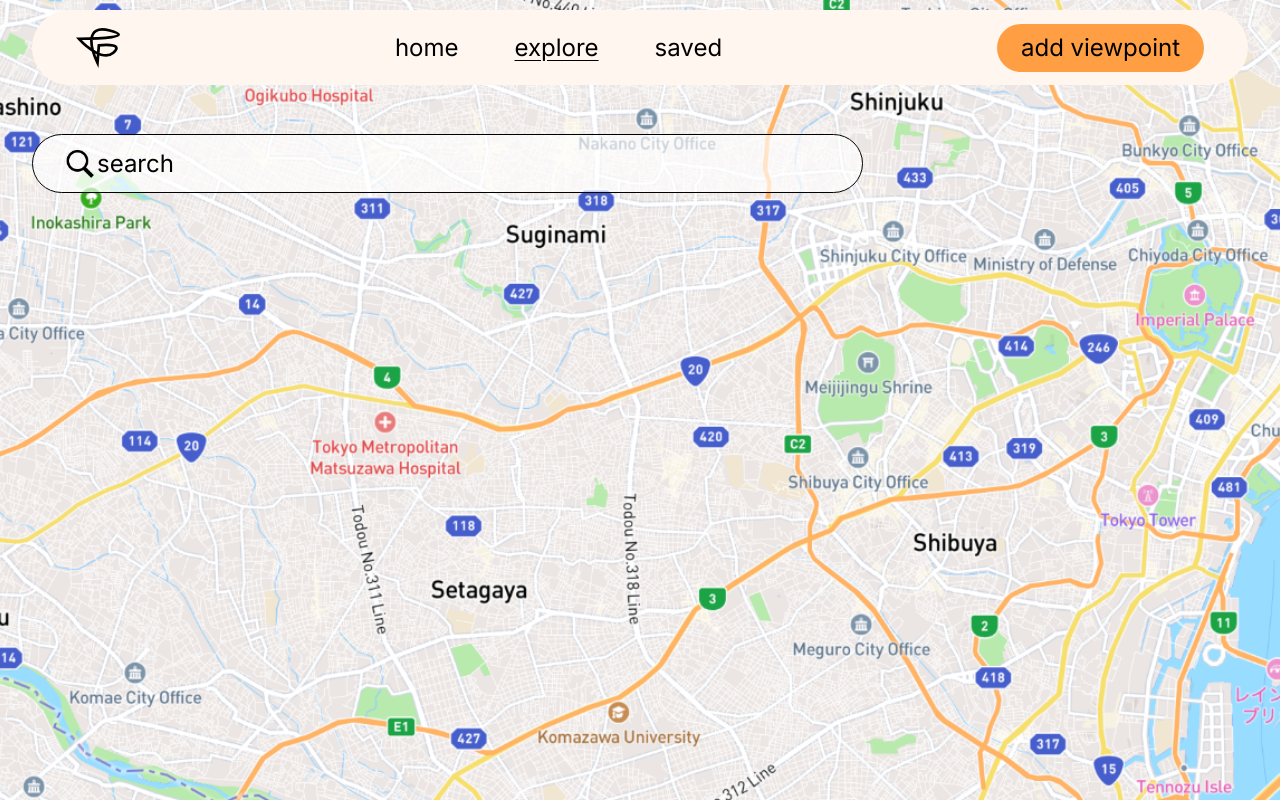
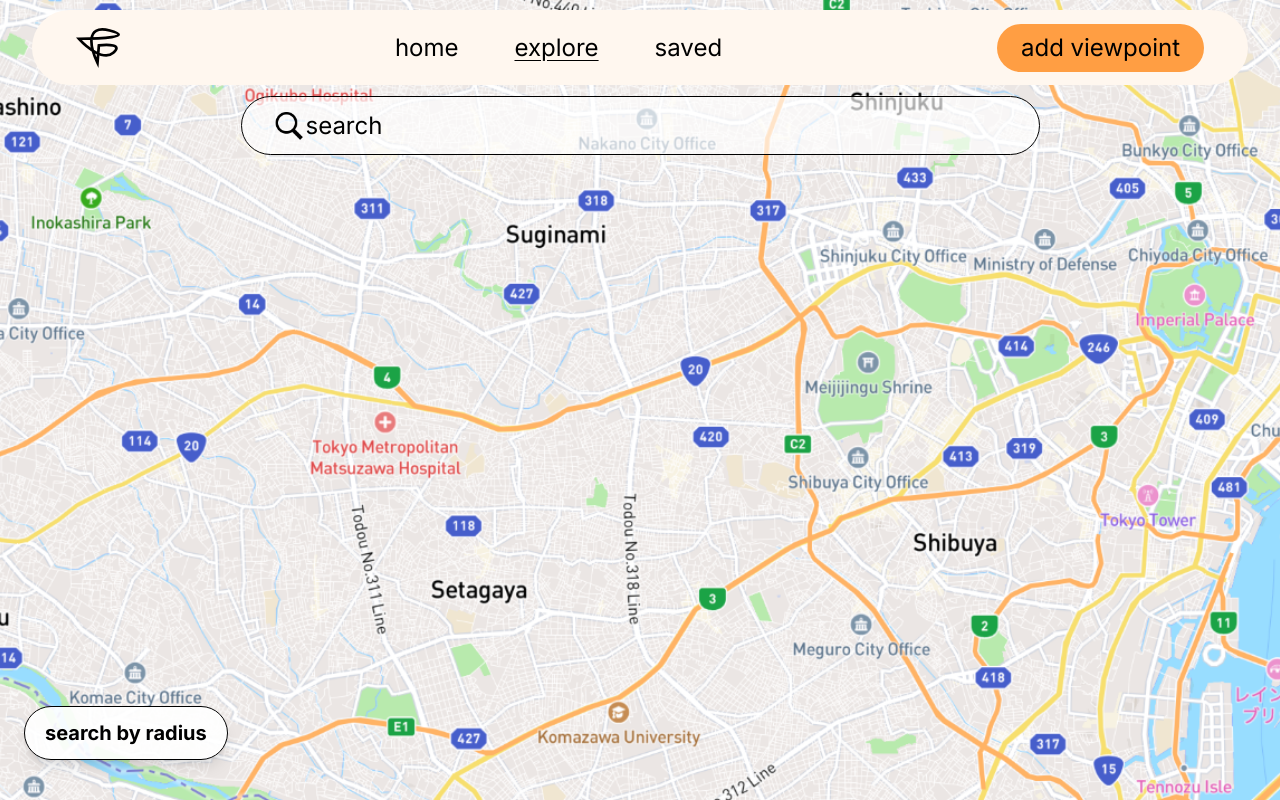
Before and after one commit to nickyphammy/IKAS, a React (Vite) app: page /explore in a window 1280 px wide. Built offline with nearby package versions, Linux system fonts and the light colour scheme.

Commit message:
feat: implemented novel feature with radius search on explore map page.

```diff
--- a/src/components/explore/ExploreMap.tsx
+++ b/src/components/explore/ExploreMap.tsx
@@ -1,4 +1,5 @@
 import { asset } from '../../lib/asset'
+import ExploreRadiusTool from './ExploreRadiusTool'
 
 export default function ExploreMap() {
   return (
@@ -8,6 +9,7 @@ export default function ExploreMap() {
         alt="Map of viewpoints"
         className="size-full object-cover object-center"
       />
+      <ExploreRadiusTool />
     </div>
   )
 }
--- /dev/null
+++ b/src/components/explore/ExploreRadiusTool.tsx
@@ -0,0 +1,208 @@
+import { useCallback, useRef, useState } from 'react'
+
+const RADIUS_OPTIONS = [
+  {
+    miles: 5,
+    diameterPx: 72,
+    ringClass: 'border-[#ff9e43] bg-[#ff9e43]/25',
+    labelClass: 'bg-[#ff9e43]',
+  },
+  {
+    miles: 10,
+    diameterPx: 120,
+    ringClass: 'border-[#ff9a76] bg-[#ff9a76]/20',
+    labelClass: 'bg-[#ff9a76]',
+  },
+  {
+    miles: 50,
+    diameterPx: 200,
+    ringClass: 'border-[#0004ff] bg-[#0004ff]/15 border-dashed',
+    labelClass: 'bg-[#0004ff]',
+  },
+  {
+    miles: 100,
+    diameterPx: 300,
+    ringClass: 'border-black/70 bg-white/25 border-[3px]',
+    labelClass: 'bg-black',
+  },
+] as const
+
+type Miles = (typeof RADIUS_OPTIONS)[number]['miles']
+
+type Point = { x: number; y: number }
+
+export default function ExploreRadiusTool() {
+  const mapRef = useRef<HTMLDivElement>(null)
+  const [isActive, setIsActive] = useState(false)
+  const [selectedMiles, setSelectedMiles] = useState<Miles>(10)
+  const [cursor, setCursor] = useState<Point | null>(null)
+  const [placedCenter, setPlacedCenter] = useState<Point | null>(null)
+  const [showPlaceHint, setShowPlaceHint] = useState(false)
+
+  const option =
+    RADIUS_OPTIONS.find((o) => o.miles === selectedMiles) ?? RADIUS_OPTIONS[1]
+
+  const circleCenter = placedCenter ?? cursor
+
+  const updateCursorFromEvent = useCallback(
+    (clientX: number, clientY: number) => {
+      const el = mapRef.current
+      if (!el) return
+      const rect = el.getBoundingClientRect()
+      setCursor({
+        x: clientX - rect.left,
+        y: clientY - rect.top,
+      })
+    },
+    [],
+  )
+
+  function handlePointerMove(event: React.PointerEvent<HTMLDivElement>) {
+    if (!isActive) return
+    updateCursorFromEvent(event.clientX, event.clientY)
+  }
+
+  function handlePointerLeave() {
+    if (!placedCenter) setCursor(null)
+  }
+
+  function handleMapClick(event: React.MouseEvent<HTMLDivElement>) {
+    if (!isActive) return
+    const el = mapRef.current
+    if (!el) return
+    const rect = el.getBoundingClientRect()
+    const point = {
+      x: event.clientX - rect.left,
+      y: event.clientY - rect.top,
+    }
+    setPlacedCenter(point)
+    setCursor(point)
+    setShowPlaceHint(true)
+  }
+
+  function handleToggle() {
+    setIsActive((prev) => {
+      if (prev) {
+        setCursor(null)
+        setPlacedCenter(null)
+        setShowPlaceHint(false)
+      }
+      return !prev
+    })
+  }
+
+  function handleClearPlacement() {
+    setPlacedCenter(null)
+    setShowPlaceHint(false)
+  }
+
+  return (
+    <>
+      <div
+        ref={mapRef}
+        className={`absolute inset-0 ${isActive ? 'cursor-crosshair' : 'pointer-events-none'}`}
+        onPointerMove={handlePointerMove}
+        onPointerLeave={handlePointerLeave}
+        onClick={handleMapClick}
+        aria-hidden={!isActive}
+      >
+        {isActive && circleCenter && (
+          <>
+            <div
+              className="pointer-events-none absolute -translate-x-1/2 -translate-y-1/2"
+              style={{
+                left: circleCenter.x,
+                top: circleCenter.y,
+                width: option.diameterPx,
+                height: option.diameterPx,
+              }}
+            >
+              <div
+                className={`size-full rounded-full border-2 shadow-lg backdrop-blur-[1px] ${option.ringClass}`}
+              />
+              <div
+                className={`absolute left-1/2 top-1/2 size-3 -translate-x-1/2 -translate-y-1/2 rounded-full ${option.labelClass}`}
+              />
+            </div>
+
+            {showPlaceHint && placedCenter && (
+              <div
+                className="pointer-events-none absolute -translate-x-1/2"
+                style={{
+                  left: placedCenter.x,
+                  top: placedCenter.y + option.diameterPx / 2 + 12,
+                }}
+              >
+                <div className="whitespace-nowrap rounded-2xl border border-black bg-white/90 px-4 py-2 text-center text-base text-black shadow-md">
+                  <p className="font-semibold">Viewpoints in this area</p>
+                  <p className="text-sm text-[#666]">
+                    (preview — search not wired yet)
+                  </p>
+                </div>
+              </div>
+            )}
+          </>
+        )}
+      </div>
+
+      <div className="pointer-events-auto absolute bottom-6 left-4 z-40 flex max-w-[min(100%,22rem)] flex-col gap-3 sm:left-6 lg:bottom-10">
+        <button
+          type="button"
+          onClick={handleToggle}
+          className={`rounded-[32px] border border-black px-5 py-3 text-lg font-bold shadow-lg transition-colors sm:text-xl ${
+            isActive
+              ? 'bg-[#ff9e43] text-black'
+              : 'bg-white/90 text-black hover:bg-white'
+          }`}
+        >
+          {isActive ? 'exit radius search' : 'search by radius'}
+        </button>
+
+        {isActive && (
+          <div className="rounded-2xl border border-black bg-white/90 p-4 shadow-lg">
+            <p className="mb-3 text-sm font-bold text-black sm:text-base">
+              Radius
+            </p>
+            <div className="flex flex-wrap gap-2">
+              {RADIUS_OPTIONS.map(({ miles, diameterPx, ringClass }) => (
+                <button
+                  key={miles}
+                  type="button"
+                  onClick={() => setSelectedMiles(miles)}
+                  className={`flex items-center gap-2 rounded-full border px-3 py-1.5 text-sm transition-colors ${
+                    selectedMiles === miles
+                      ? 'border-black bg-[#fff7ef] font-bold'
+                      : 'border-[#ccc] bg-white hover:border-black'
+                  }`}
+                >
+                  <span
+                    className={`shrink-0 rounded-full border ${ringClass}`}
+                    style={{
+                      width: Math.max(14, diameterPx * 0.12),
+                      height: Math.max(14, diameterPx * 0.12),
+                    }}
+                    aria-hidden
+                  />
+                  {miles} mi
+                </button>
+              ))}
+            </div>
+            <p className="mt-3 text-xs leading-snug text-[#666] sm:text-sm">
+              Move over the map, then click to place your search area. Circle
+              size is visual only (not true map scale).
+            </p>
+            {placedCenter && (
+              <button
+                type="button"
+                onClick={handleClearPlacement}
+                className="mt-3 text-sm text-[#0004ff] hover:underline"
+              >
+                clear placement
+              </button>
+            )}
+          </div>
+        )}
+      </div>
+    </>
+  )
+}
--- a/src/pages/ExplorePage.tsx
+++ b/src/pages/ExplorePage.tsx
@@ -12,8 +12,8 @@ export default function ExplorePage() {
         <AppNavBar />
       </div>
 
-      <PageContainer className="pointer-events-none absolute inset-x-0 top-[120px] z-30 sm:top-[134px]">
-        <div className="pointer-events-auto w-full max-w-[831px]">
+      <PageContainer className="pointer-events-none absolute inset-x-0 top-[88px] z-30 flex justify-center sm:top-[96px]">
+        <div className="pointer-events-auto w-full max-w-[831px] px-4">
           <ExploreSearchBar />
         </div>
       </PageContainer>
```
